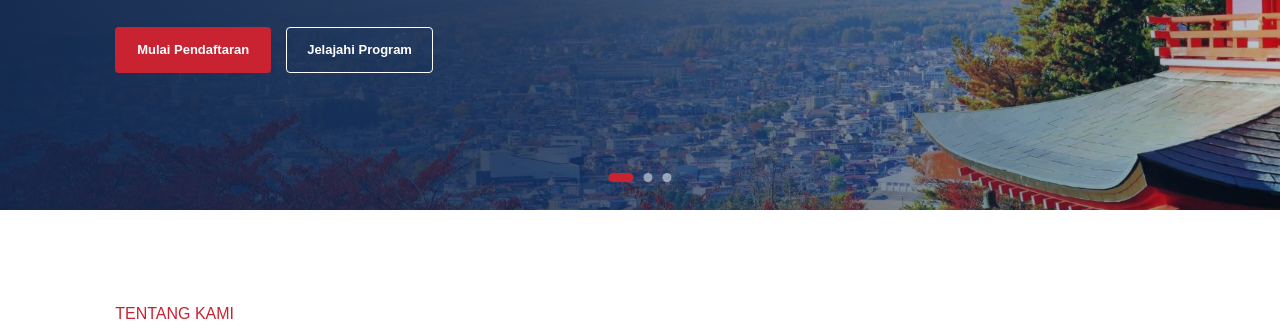
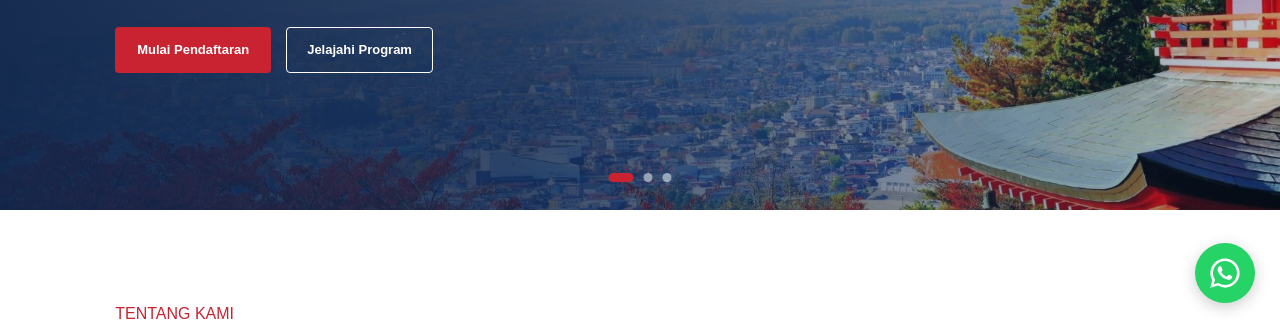
Before and after one commit to adminlpkipi/lpkipi_website, a plain HTML site: page index.html in a window 1280 px wide. Shown: the part 472-800 px from the top of the page. Drawn offline with Linux system fonts and the light colour scheme.

Commit message:
Add Google Search Console verification

```diff
--- a/index.html
+++ b/index.html
@@ -4,6 +4,10 @@
 <head>
   <meta charset="UTF-8">
   <meta name="viewport" content="width=device-width, initial-scale=1.0">
+
+  <!-- Google Search Console -->
+    <meta name="google-site-verification" content="ibIMhtthZFpOFT7XCXt7bmqBCm9PsT-tnqTcZ-x8RxY" />
+
   <meta name="description" content="LPK Institut Pekerja Indonesia - Pelatihan, sertifikasi, dan persiapan karier kerja ke Jepang.">
   <title>LPK Institut Pekerja Indonesia</title>
   <link rel="stylesheet" href="style.css">
@@ -826,5 +830,19 @@ document.addEventListener("DOMContentLoaded", function () {
 });
 </script>
 
+
+<a
+  href="https://wa.me/6287811557023"
+  class="floating-wa"
+  target="_blank"
+  rel="noopener noreferrer"
+  aria-label="Hubungi LPK IPI melalui WhatsApp"
+>
+  <svg viewBox="0 0 32 32" aria-hidden="true">
+    <path fill="currentColor" d="M16 3C8.83 3 3 8.83 3 16c0 2.29.6 4.44 1.66 6.3L3 29l6.88-1.8A12.94 12.94 0 0 0 16 29c7.17 0 13-5.83 13-13S23.17 3 16 3zm0 23.7c-1.93 0-3.83-.52-5.47-1.5l-.39-.23-4.08 1.07 1.09-3.98-.25-.41A10.66 10.66 0 1 1 16 26.7zm5.85-7.99c-.32-.16-1.91-.94-2.2-1.05-.3-.11-.51-.16-.72.16-.22.32-.83 1.05-1.02 1.27-.19.21-.38.24-.7.08-.32-.16-1.36-.5-2.59-1.59-.96-.86-1.6-1.92-1.79-2.24-.19-.32-.02-.5.14-.66.14-.14.32-.38.48-.57.16-.19.21-.32.32-.53.11-.21.05-.4-.03-.56-.08-.16-.72-1.74-.99-2.39-.26-.63-.52-.55-.72-.56h-.61c-.21 0-.56.08-.85.4-.29.32-1.11 1.08-1.11 2.64s1.14 3.06 1.3 3.27c.16.21 2.24 3.42 5.43 4.79.76.33 1.35.52 1.81.67.76.24 1.45.21 2 .13.61-.09 1.91-.78 2.18-1.53.27-.75.27-1.4.19-1.53-.08-.13-.29-.21-.61-.37z"/>
+  </svg>
+</a>
+
+
 </body>
 </html>
--- a/style.css
+++ b/style.css
@@ -1786,3 +1786,46 @@ a {
         font-size: 15px;
     }
 }
+
+
+.floating-wa {
+  position: fixed;
+  right: 25px;
+  bottom: 25px;
+  z-index: 9999;
+
+  width: 60px;
+  height: 60px;
+  border-radius: 50%;
+
+  display: flex;
+  align-items: center;
+  justify-content: center;
+
+  background: #25D366;
+  color: white;
+  text-decoration: none;
+
+  box-shadow: 0 4px 15px rgba(0,0,0,0.2);
+  transition: 0.3s ease;
+}
+
+.floating-wa svg {
+  width: 36px;
+  height: 36px;
+  display: block;
+}
+
+.floating-wa:hover {
+  background: #1DA851;
+  transform: translateY(-4px);
+}
+
+@media (max-width: 600px) {
+  .floating-wa {
+    width: 55px;
+    height: 55px;
+    right: 18px;
+    bottom: 18px;
+  }
+}
```
